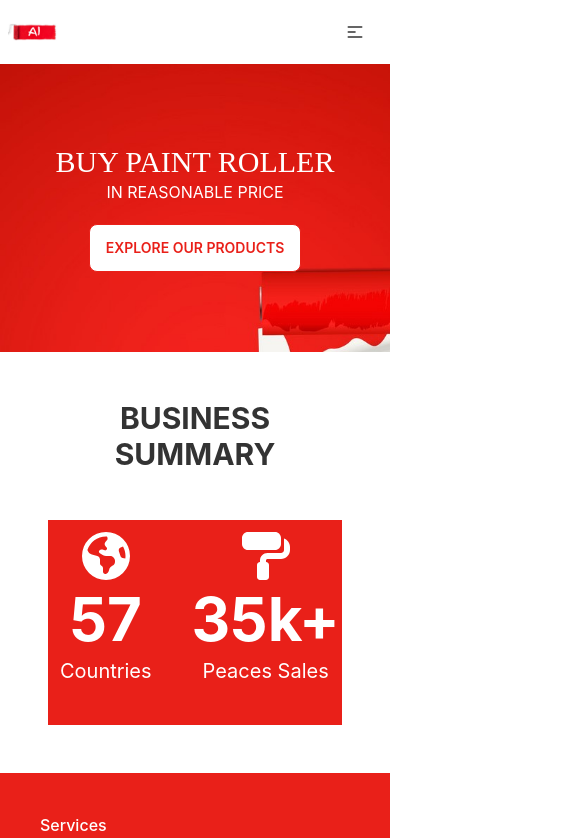
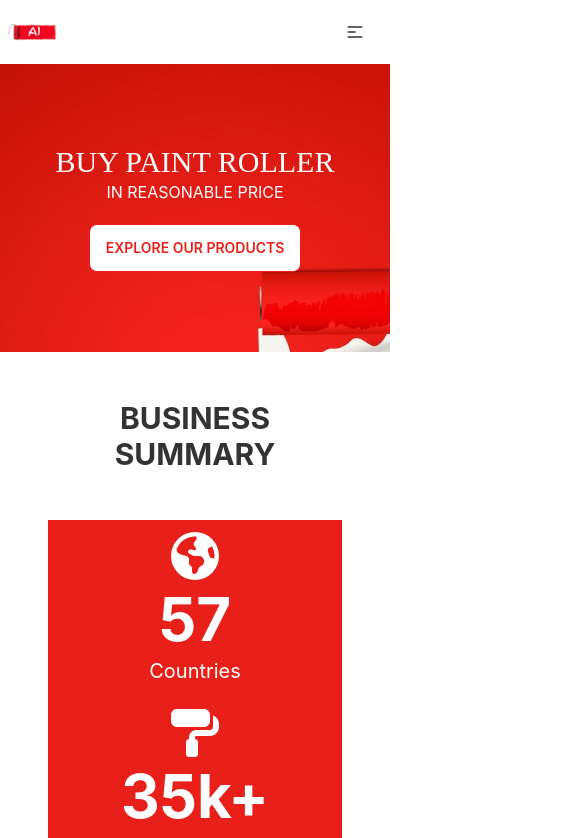
Before and after one commit to aishadhin/paint-roller, a React (Create React App) app: page / in a window 390 px wide. Shown: the top 838 px of the page, 585 px wide, since content can reach past the window. Built offline with nearby package versions, Linux system fonts and the light colour scheme; a web font is replaced by a local one.

Commit message:
business update

```diff
--- a/src/Components/Home/Business.js
+++ b/src/Components/Home/Business.js
@@ -12,7 +12,7 @@ const Business = () => {
       <h2 className="text-center my-12 text-3xl uppercase font-bold">
         Business Summary
       </h2>
-      <div className="flex  justify-around my-12 gap-4 bg-primary">
+      <div className="lg:flex justify-around my-12 gap-4 bg-primary">
         <div className=" text-white text-center p-3">
           <span className="text-white text-5xl">
             <FontAwesomeIcon icon={faGlobeAmericas} />
```
